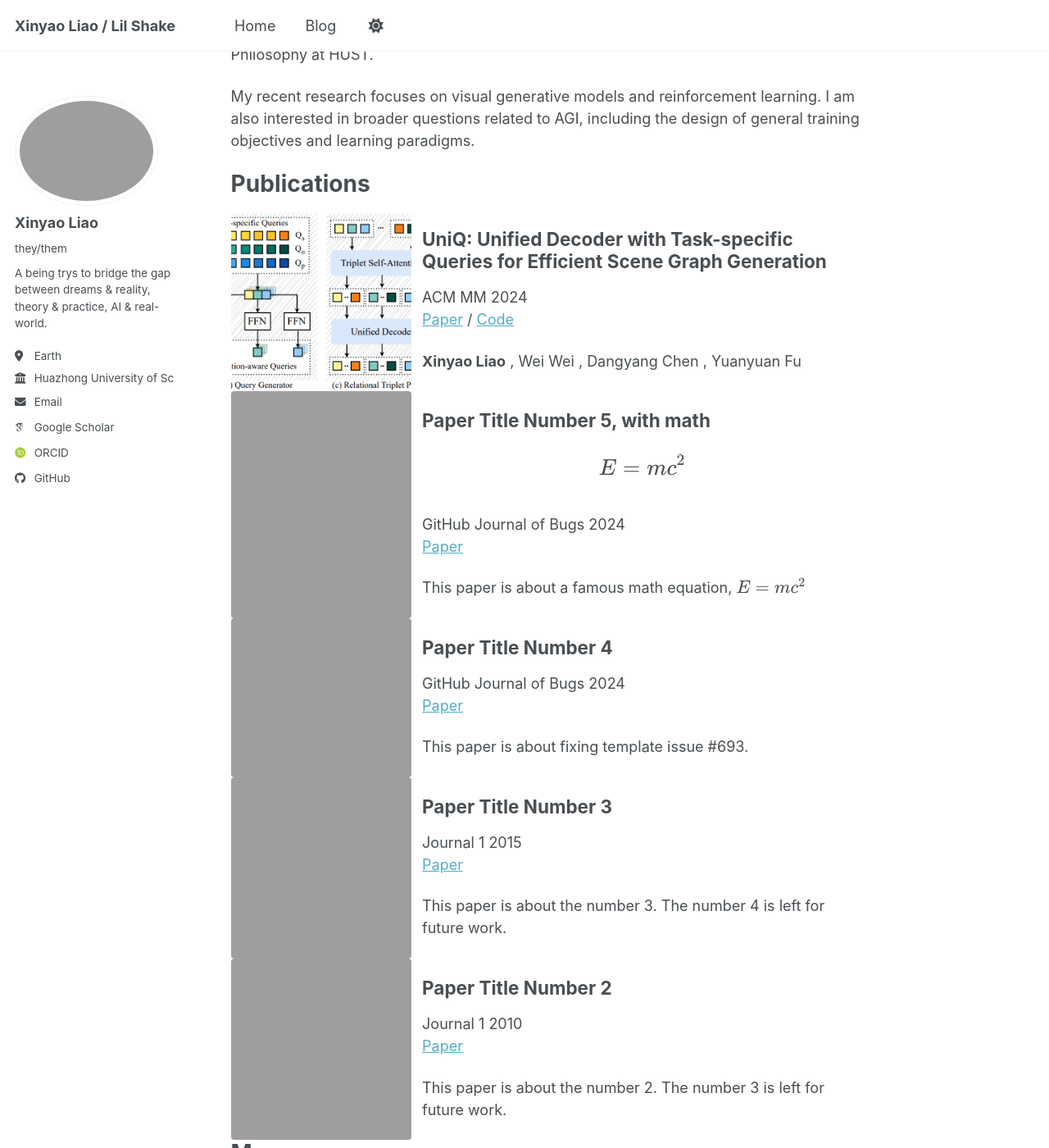
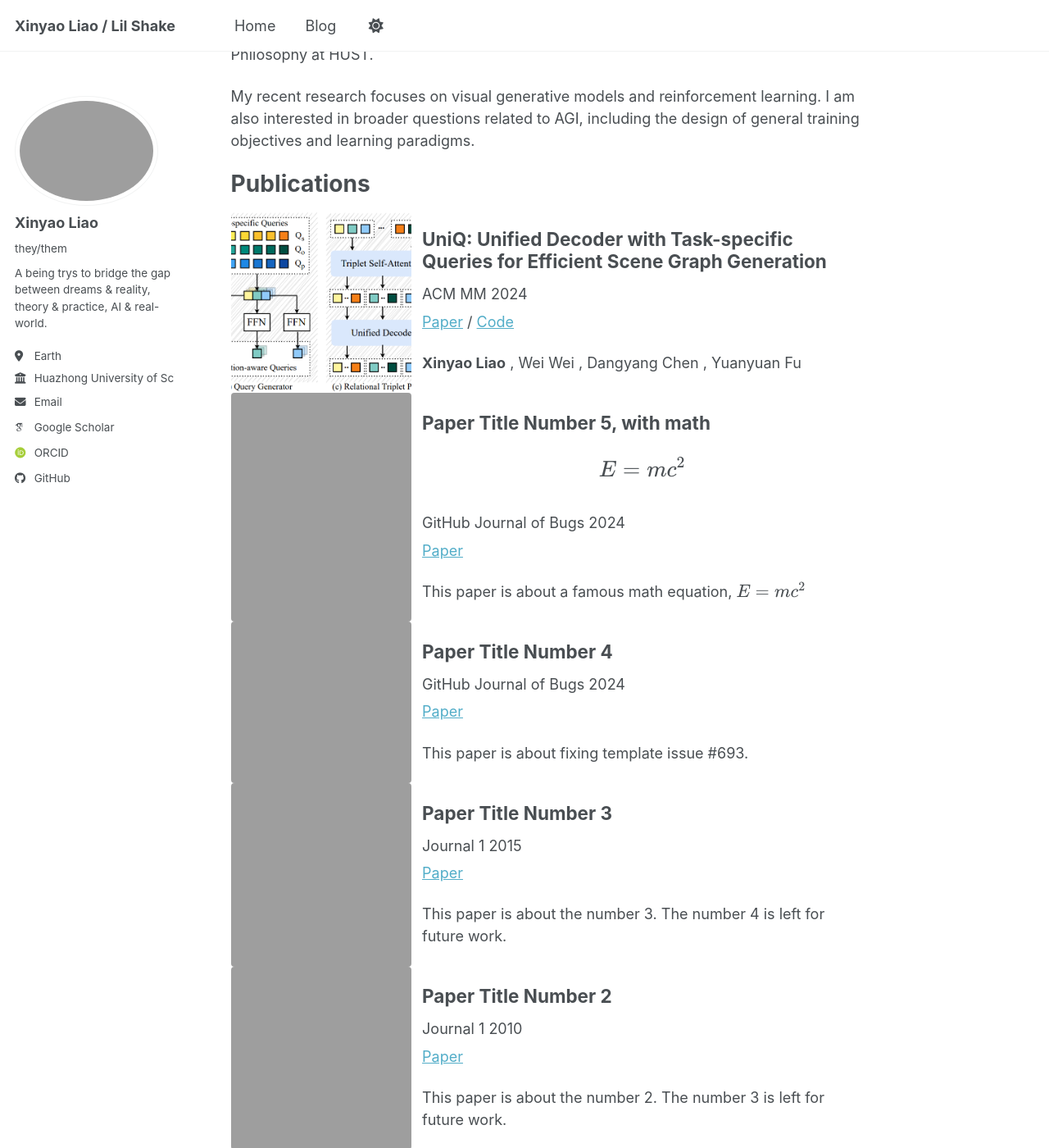
Before and after one commit to Lil-Shake/Lil-Shake.github.io, a Jekyll site: the page built from _pages/about.md, in a window 1280 px wide and 1400 px high, scrolled down 196 px. Shown: the whole window at 82% size. Built offline with Jekyll 4.4.1, drawn with Linux system fonts in a browser that asks for light colours; some web fonts are replaced; a script bundle is joined from its source files by our own code; library files that are not in the unit come from our copies.

Commit message:
Refine publication layout spacing and teaser alignment

```diff
--- a/_sass/layout/_archive.scss
+++ b/_sass/layout/_archive.scss
@@ -97,6 +97,32 @@
 
   .archive__item-publication-body {
     flex: 1 1 auto;
+
+    // Tighter vertical rhythm inside publication block
+    .archive__item-title {
+      margin-bottom: 0.1rem;
+    }
+
+    .venue-badge {
+      display: inline-block;
+      margin-top: 0;
+      margin-bottom: 0.25rem;
+    }
+
+    .pub-links {
+      margin-top: 0.1rem;
+      margin-bottom: 0.15rem;
+    }
+
+    .pub-authors {
+      margin-top: 0.1rem;
+    }
+  }
+
+  // Ensure the teaser column always matches the full height
+  .archive__item-teaser--side {
+    align-self: stretch;
+    display: flex;
   }
 }
 
```
